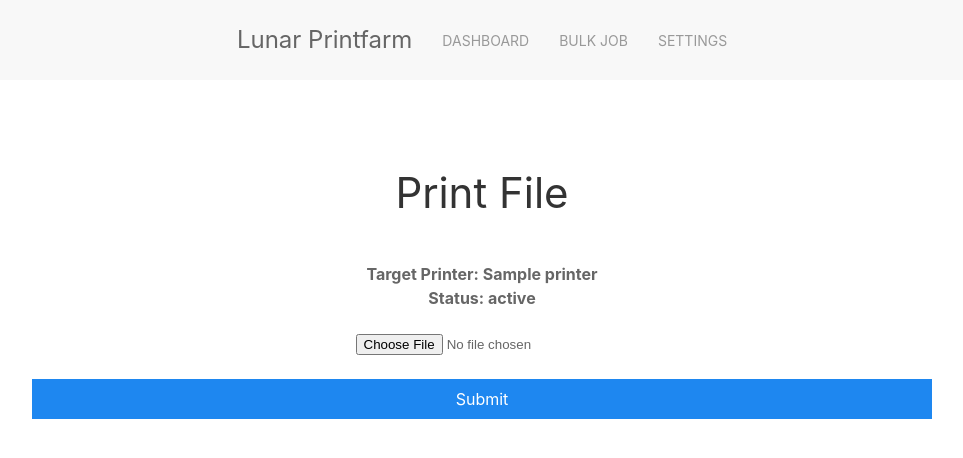
After one commit to mitchellblaser/LunarPrintfarm, a Flask app: template src/app/templates/single.html in a window 1280 px wide. The commit adds this page. Shown: the top 458 px of the page, without its empty margins (158-1121 px from the left). Run offline with Flask 3, Linux system fonts and the light colour scheme; the template is opened without the code that fills it: most values are stand-ins (such as "Sample title", 1, 10 or a date in 2020).

Commit message:
Added single job page - currently non-functional

```diff
--- a/src/app/__init__.py
+++ b/src/app/__init__.py
@@ -45,3 +45,7 @@ def cancelprint(printer):
 @app.route('/job')
 def job():
     return render_template("job.html", printers=printers, tags=printqueue.CollectAllTags(printers))
+
+@app.route('/upload/<printer>')
+def uploadprint(printer):
+    return render_template("single.html", printer=printers[int(printer)])
--- a/src/app/templates/base.html
+++ b/src/app/templates/base.html
@@ -18,9 +18,9 @@
             <div class="uk-navbar-center">
                 <a href="#" class="uk-navbar-item uk-logo">Lunar Printfarm</a>
                 <ul class="uk-navbar-nav">
-                    <li {%- if request.path =="/index" %} class="uk-active" {% else %} class="uk-parent" {% endif %}><a href="index">Dashboard</a></li>
-                    <li {%- if request.path =="/job" %} class="uk-active" {% else %} class="uk-parent" {% endif %}><a href="job">Add Job</a></li>
-                    <li {%- if request.path =="/settings" %} class="uk-active" {% else %} class="uk-parent" {% endif %}><a href="settings">Settings</a></li>
+                    <li {%- if request.path =="/index" %} class="uk-active" {% else %} class="uk-parent" {% endif %}><a href="/index">Dashboard</a></li>
+                    <li {%- if request.path =="/job" %} class="uk-active" {% else %} class="uk-parent" {% endif %}><a href="/job">Bulk Job</a></li>
+                    <li {%- if request.path =="/settings" %} class="uk-active" {% else %} class="uk-parent" {% endif %}><a href="/settings">Settings</a></li>
                 </ul>
             </div>
         </nav>
--- a/src/app/templates/index.html
+++ b/src/app/templates/index.html
@@ -27,6 +27,7 @@
                     <span class="uk-badge">White</span>
                     <br><br>
                     <a href=/cancel/{{printer.id}} class="uk-icon-button" uk-icon="close"></a>
+                    <a href=/upload/{{printer.id}} class="uk-icon-button" uk-icon="print"></a>
                     <a href=http://{{printer.ipaddr}}:{{printer.port}} target="_blank" class="uk-icon-button" uk-icon="forward"></a>
                 </div>
                 <div class="uk-padding-small uk-padding-remove-bottom">
--- /dev/null
+++ b/src/app/templates/single.html
@@ -0,0 +1,26 @@
+{% extends "base.html" %}
+
+{% block content %}
+
+<script src="{{ url_for('static', filename='js/update-index.js') }}"></script>
+
+<div class="uk-container uk-container-small">
+    <br><br>
+    <h1 class="uk-text-center">Print File</h1>
+    <br>
+
+
+    <div class="uk-container uk-text-center">
+        <form action="/upload">
+            <b>Target Printer: {{printer.name}}</b><br>
+            <b>Status: {{printer.GetStatusFriendly()}}</b>
+            <br><br>
+            <input type="file" id="fileUpload"><br><br>
+
+            <input type="submit" class="uk-input uk-button-primary">
+        </form>
+    </div>
+
+</div>
+
+{% endblock %}
```
Also changed, not shown: src/app/templates/job.html (+20 -8 lines).
